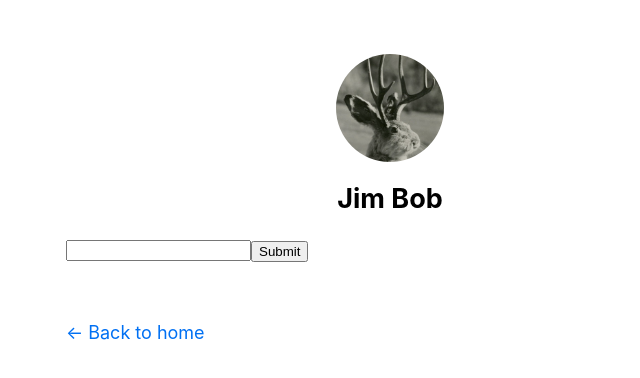
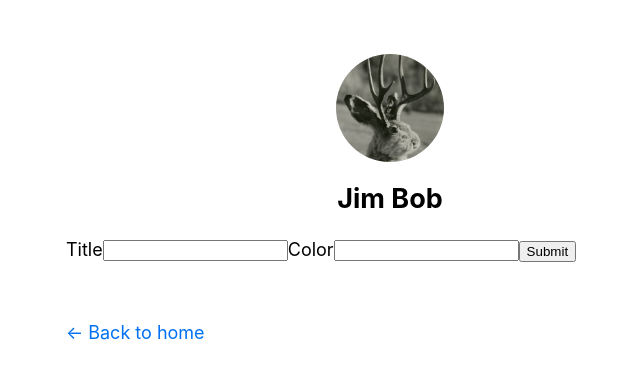
Before and after one commit to BrandtDavis/todo-app, a Next.js app in the folder client/: page /forms/AddTodo in a window 1280 px wide. Shown: the top 378 px of the page, without its empty margins (250-890 px from the left). Built offline with nearby package versions, Linux system fonts and the light colour scheme.

Commit message:
Update form fields

```diff
--- a/client/pages/forms/AddTodo.tsx
+++ b/client/pages/forms/AddTodo.tsx
@@ -6,7 +6,12 @@ export default function AddTodo() {
         <Layout>
 
             <form action="/api/todoLists/add" method="post">
-                <input type="text" id="name" name="name" />
+                <label htmlFor="title"> Title </label>
+                <input type="text" id="title" name="title" />
+
+                <label htmlFor="color"> Color </label>
+                <input type="text" id="color" name="color" />
+
                 <button type="submit">Submit</button>
             </form>
 
```
